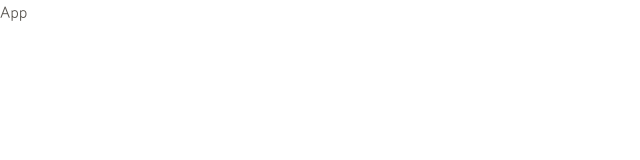
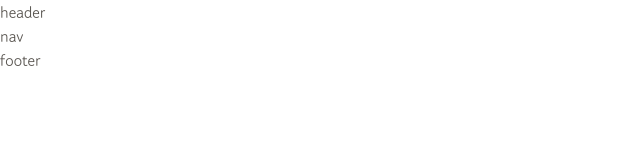
Before and after one commit to ppyom/consoler, a React (Vite) app: page / in a window 1280 px wide. Shown: the top 160 px of the page, without its empty margins (0-640 px from the left). Built offline with nearby package versions, Linux system fonts and the light colour scheme.

Commit message:
feat: Root layout 컴포넌트 템플릿 적용 #1
* Root Route인 App에 기본 구조 적용
  - App의 구조를 잡기 위한 컴포넌트 템플릿 추가

```diff
--- a/src/App.tsx
+++ b/src/App.tsx
@@ -1,5 +1,15 @@
+import { Outlet } from 'react-router-dom';
+import Header from './components/layouts/Header/Header.tsx';
+import Footer from './components/layouts/Footer/Footer.tsx';
+
 const App = () => {
-  return <div>App</div>;
+  return (
+    <>
+      <Header />
+      <main>{Outlet}</main>
+      <Footer />
+    </>
+  );
 };
 
 export default App;
--- /dev/null
+++ b/src/components/layouts/Footer/Footer.module.css
@@ -0,0 +1,2 @@
+.footer {
+}
--- /dev/null
+++ b/src/components/layouts/Footer/Footer.tsx
@@ -0,0 +1,7 @@
+import styles from './Footer.module.css';
+
+const Footer = () => {
+  return <footer className={styles.footer}>footer</footer>;
+};
+
+export default Footer;
--- /dev/null
+++ b/src/components/layouts/Header/Header.module.css
@@ -0,0 +1,2 @@
+.header {
+}
--- /dev/null
+++ b/src/components/layouts/Header/Header.tsx
@@ -0,0 +1,13 @@
+import styles from './Header.module.css';
+import Navbar from '../Navbar/Navbar.tsx';
+
+const Header = () => {
+  return (
+    <header className={styles.header}>
+      header
+      <Navbar />
+    </header>
+  );
+};
+
+export default Header;
--- /dev/null
+++ b/src/components/layouts/Navbar/Navbar.module.css
@@ -0,0 +1,2 @@
+.nav {
+}
--- /dev/null
+++ b/src/components/layouts/Navbar/Navbar.tsx
@@ -0,0 +1,7 @@
+import styles from './Navbar.module.css';
+
+const Navbar = () => {
+  return <nav className={styles.nav}>nav</nav>;
+};
+
+export default Navbar;
```
